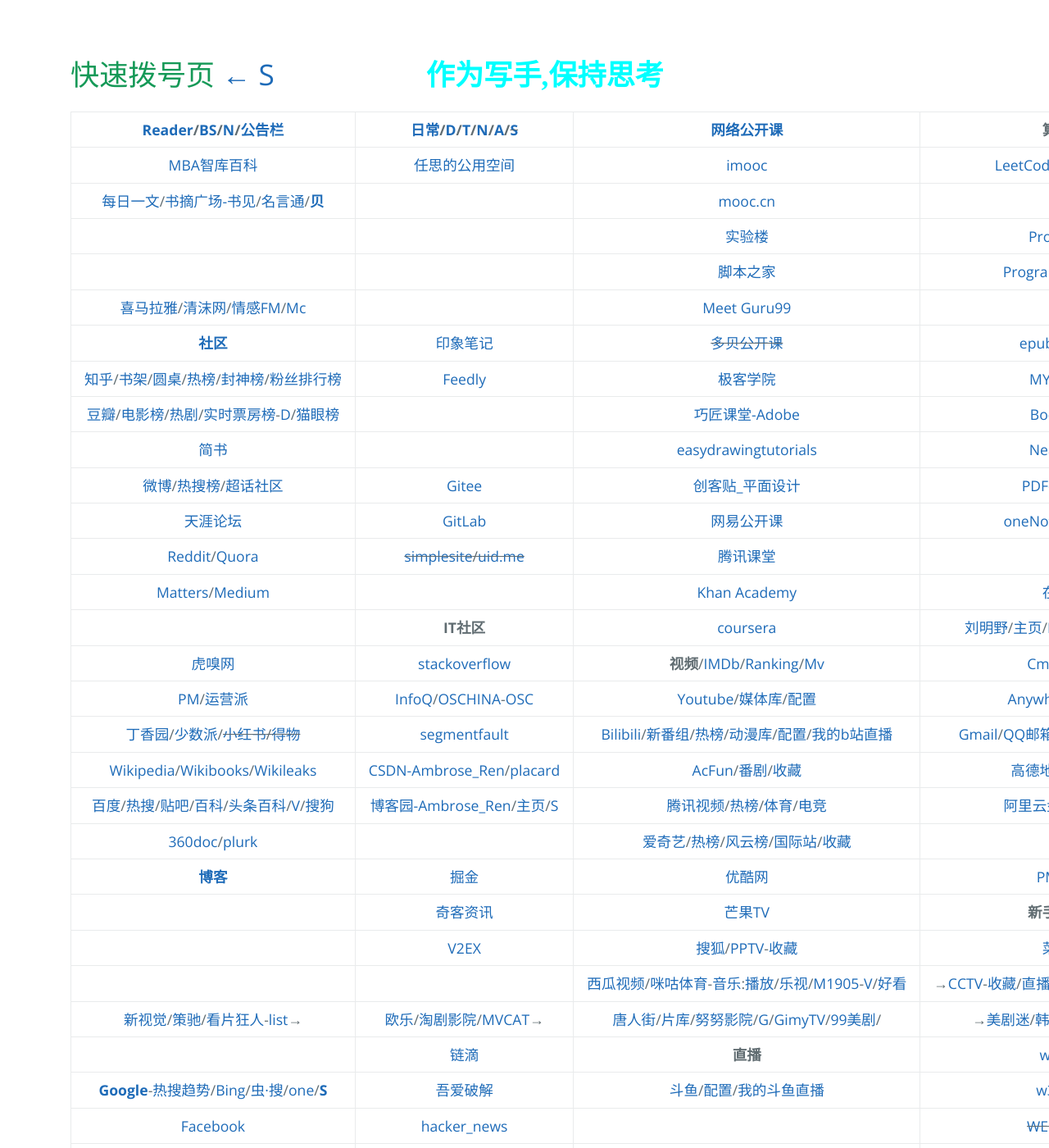
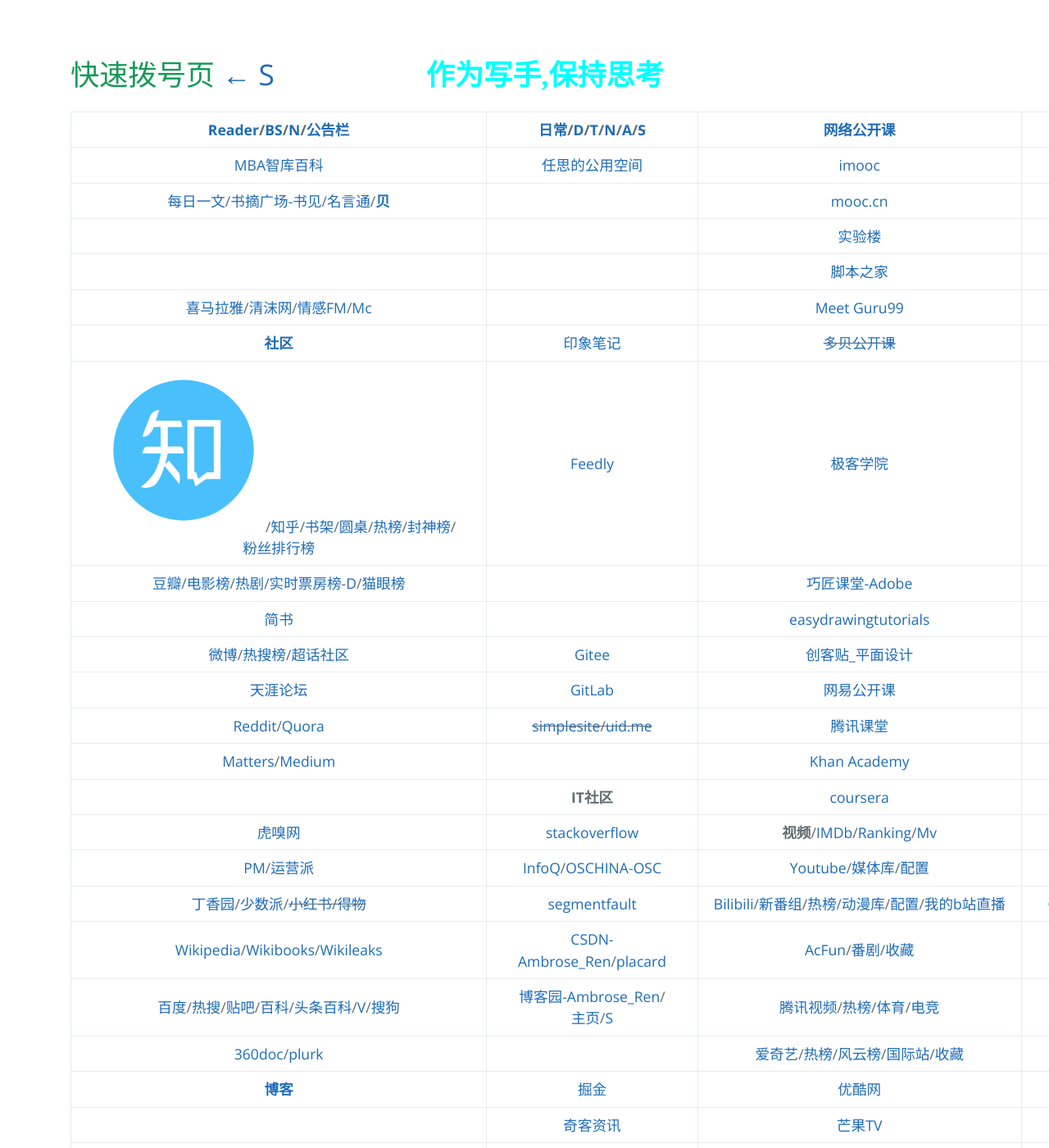
Before and after one commit to AmbroseRen/test, a Jekyll site: the page built from navigation.md, in a window 1280 px wide and 1400 px high. Shown: the whole window at 82% size. Built offline with Jekyll 4.4.1, drawn with Linux system fonts in a browser that asks for light colours; our own code applies the rules of GitHub Pages for plain Markdown files; the repository's description, which GitHub fills in, is left out.

Commit message:
Update navigation.md

```diff
--- a/navigation.md
+++ b/navigation.md
@@ -31,7 +31,7 @@
 | []() | []() | [脚本之家](https://www.jb51.net/list/index_1.htm) | [Programming Praxis](https://programmingpraxis.com/) |
 | [喜马拉雅](https://www.ximalaya.com/my/subscribed/)/[清沫网](https://www.qingmo.net/)/[情感FM](https://www.qingmo.net/qingganfm)/[Mc](Art/Music/index.md) | []() | [Meet Guru99](https://www.guru99.com/) | [<strong id="tools">工具</strong>](Tools/index.md) |
 | [<strong id="sq">社区</strong>](Library/Forum.md) | [印象笔记](https://app.yinxiang.com/Home.action) | ~~[多贝公开课](http://www.duobei.com/)~~ | [epub.liumingye](https://epub.liumingye.cn/) |
-| [知乎](https://www.zhihu.com/people/RS101202303/following)/[书架](https://www.zhihu.com/pub/)/[圆桌](https://www.zhihu.com/roundtable)/[热榜](https://www.zhihu.com/hot)/[封神榜](http://www.zhihufans.com/)/[粉丝排行榜](http://rank.python666.cn/zhihu_rank/) | [Feedly](https://feedly.com/) | [极客学院](https://www.jikexueyuan.com/) | [MYFREEMP3](http://tool.liumingye.cn/music/?page=searchPage) |
+| <svg t="1652348696675" class="icon" viewBox="0 0 1024 1024" version="1.1" xmlns="http://www.w3.org/2000/svg" p-id="1544" width="200" height="200"><path d="M512 73.28A438.72 438.72 0 1 0 950.72 512 438.72 438.72 0 0 0 512 73.28z m-98.56 458.88l-16.8 66.88 23.68-20.8s53.92 61.28 64 76.48 1.44 68.96 1.44 68.96l-92.48-113.12s-29.12 101.12-68.48 124.16a97.6 97.6 0 0 1-80 6.56 342.08 342.08 0 0 0 85.44-89.76 382.88 382.88 0 0 0 39.52-119.36h-115.04s8.8-40.48 24.16-41.6 90.88 0 90.88 0l-1.76-124.8-43.2 2.24a96 96 0 0 1-32 48c-24.16 17.44-38.4 10.88-38.4 10.88s42.72-118.24 55.84-141.28 50.4-25.12 50.4-25.12l-23.04 66.72h147.84c17.6 0 18.56 40.64 18.56 40.64h-90.56v122.56s61.28-2.24 81.12 0 19.68 41.6 19.68 41.6z m329.44 160h-91.52l-65.12 46.24-13.6-46.24h-36.96v-368h208z" fill="#49C0FB" p-id="1545"></path><path d="M602.88 691.68l54.88-41.44h43.04V364.64h-121.12v285.6h11.2l12 41.44z" fill="#49C0FB" p-id="1546"></path></svg>/[知乎](https://www.zhihu.com/people/RS101202303/following)/[书架](https://www.zhihu.com/pub/)/[圆桌](https://www.zhihu.com/roundtable)/[热榜](https://www.zhihu.com/hot)/[封神榜](http://www.zhihufans.com/)/[粉丝排行榜](http://rank.python666.cn/zhihu_rank/) | [Feedly](https://feedly.com/) | [极客学院](https://www.jikexueyuan.com/) | [MYFREEMP3](http://tool.liumingye.cn/music/?page=searchPage) |
 | [豆瓣](https://www.douban.com/people/AmbroseRen/)/[电影榜](https://movie.douban.com/)/[热剧](https://movie.douban.com/tv/#!type=tv&tag=%E7%83%AD%E9%97%A8&sort=recommend&page_limit=20&page_start=0)/[实时票房榜](https://www.endata.com.cn/BoxOffice/BO/RealTime/reTimeBO.html)-[D](https://ys.endata.cn/BoxOffice/Ranking)/[猫眼榜](https://piaofang.maoyan.com/dashboard) | []() | [巧匠课堂-Adobe](https://www.2qj.com/) | [BookReader](https://ztftrue.github.io/BookReader/) |
 | [简书](https://www.jianshu.com/subscriptions#/timeline) | []() | [easydrawingtutorials](https://www.easydrawingtutorials.com/index.php/disney/81-draw-mickey-mouse) | [Neat Reader](https://www.neat-reader.cn/webapp#/) |
 | [微博](https://weibo.com/3626507391/follow)/[热搜榜](https://s.weibo.com/top/summary)/[超话社区](https://huati.weibo.cn/discovery/super) | [Gitee](https://gitee.com/) | [创客贴_平面设计](https://www.chuangkit.com/designtools/designindex) | [PDF在线阅读器](https://web.jisupdf.com/) |
```
